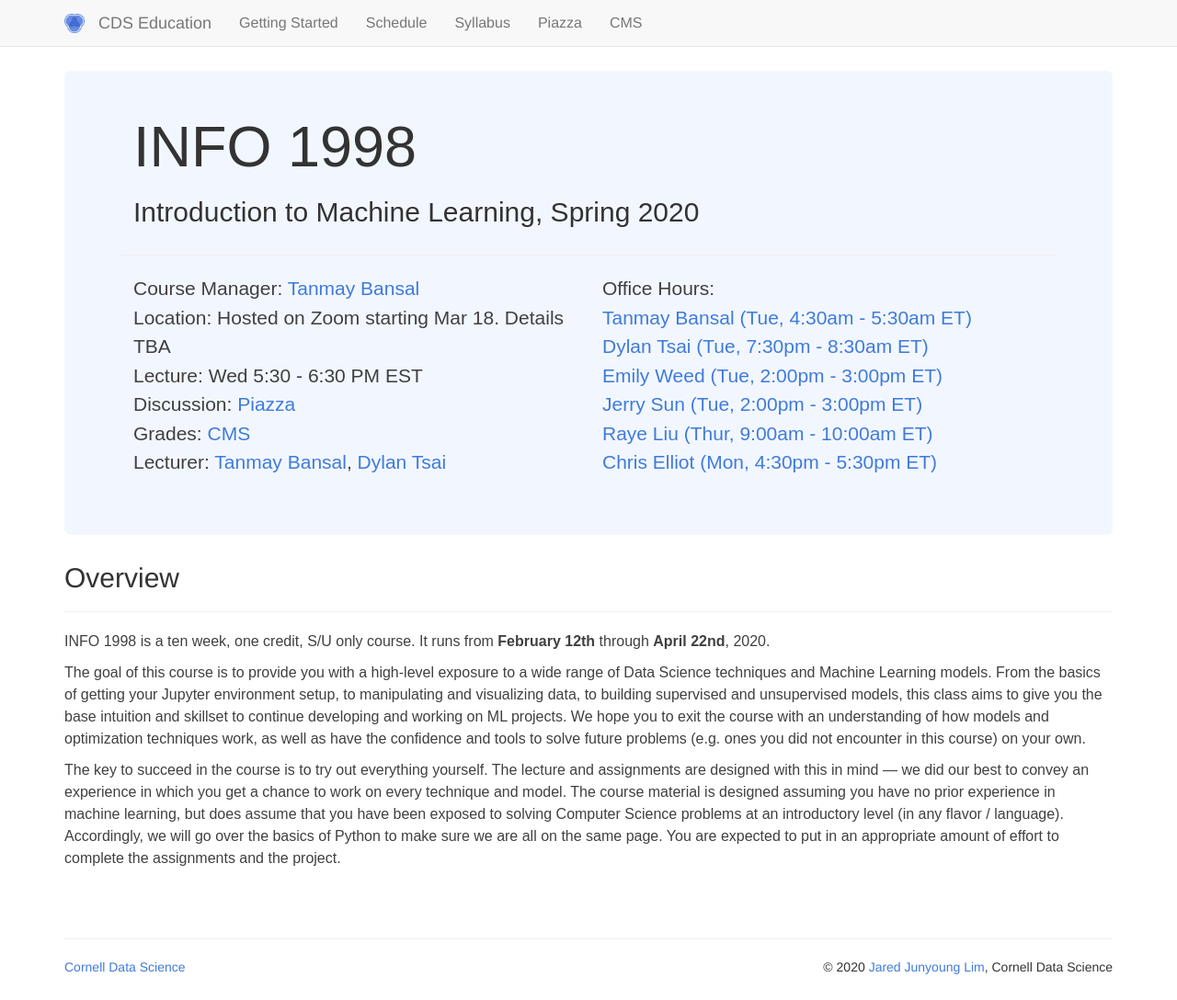
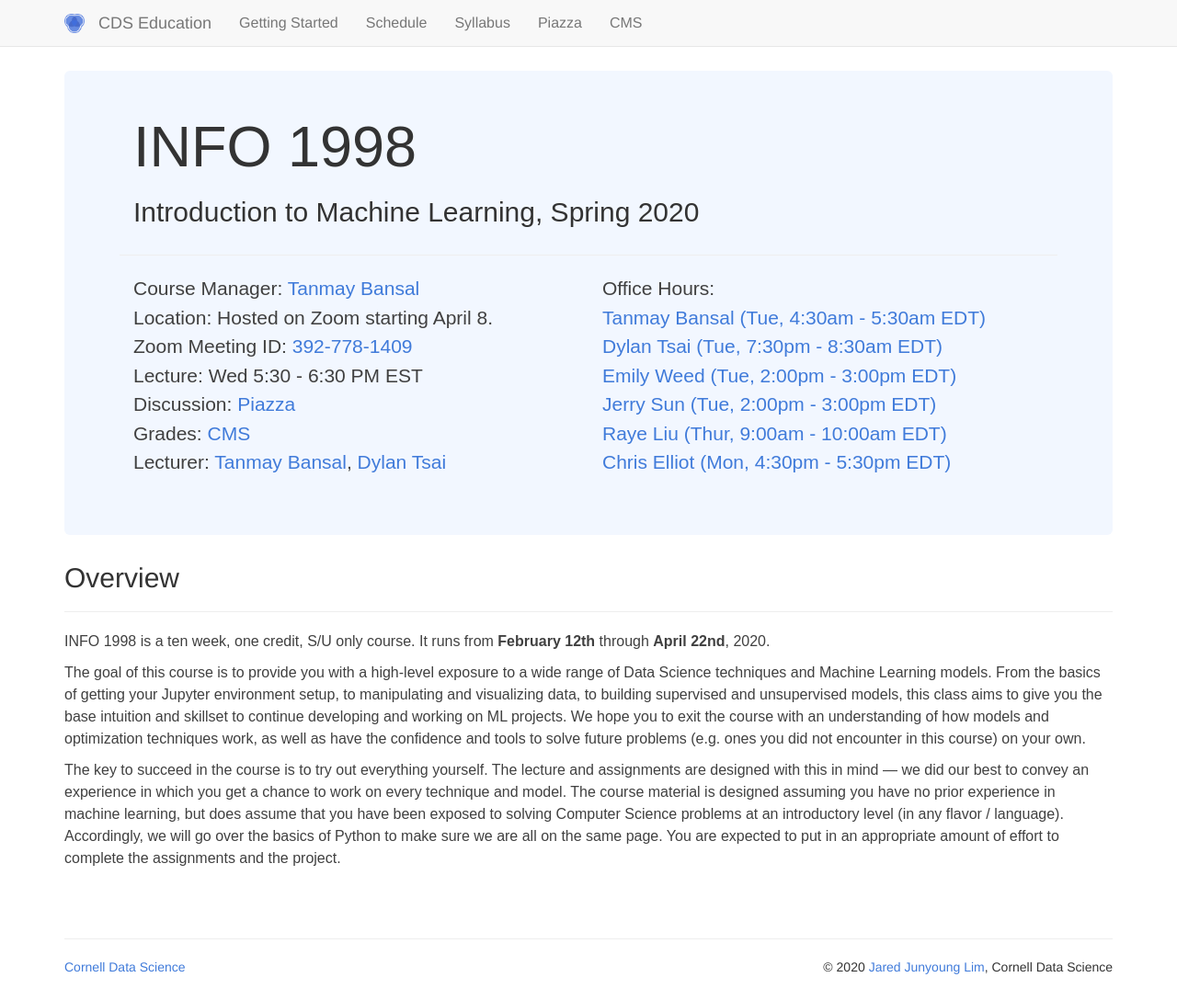
Before and after one commit to CornellDataScience/info1998, a Jekyll site: the page built from index.md, in a window 1280 px wide and 1088 px high. Shown: the whole window at 92% size. Built offline with Jekyll 4.4.1, drawn with Linux system fonts in a browser that asks for light colours.

Commit message:
Modified zoom link for lecture meeting

```diff
--- a/_includes/core/title.html
+++ b/_includes/core/title.html
@@ -12,7 +12,8 @@
       <div class="col-xs-5 col-sm-6 col-md-6 col-lg-6">
         <p>
           Course Manager: <a href="mailto:tb444@cornell.edu?subject=[INFO 1998]">Tanmay Bansal</a><br />
-          Location: Hosted on Zoom starting Mar 18. Details TBA<br />
+          Location: Hosted on Zoom starting April 8. <br />
+          Zoom Meeting ID: <a href=https://cornell.zoom.com.cn/j/3927781409>392-778-1409</a><br />
           Lecture: Wed 5:30 - 6:30 PM EST<br />
           Discussion: <a href="https://piazza.com/cornell/spring2020/info1998" target="_blank"
             rel="noopener">Piazza</a><br />
@@ -25,17 +26,17 @@
         <p>
           Office Hours: <br />
           <a href="https://cornell.zoom.com.cn/s/159720695">
-            Tanmay Bansal (Tue, 4:30am - 5:30am ET)</a><br />
+            Tanmay Bansal (Tue, 4:30am - 5:30am EDT)</a><br />
           <a href="https://cornell.zoom.com.cn/j/280910283">
-            Dylan Tsai (Tue, 7:30pm - 8:30am ET)</a><br />
+            Dylan Tsai (Tue, 7:30pm - 8:30am EDT)</a><br />
           <a href="https://cornell.zoom.com.cn/j/940015366">
-            Emily Weed (Tue, 2:00pm - 3:00pm ET)</a><br />
+            Emily Weed (Tue, 2:00pm - 3:00pm EDT)</a><br />
           <a href="https://cornell.zoom.com.cn/j/422211947">
-            Jerry Sun (Tue, 2:00pm - 3:00pm ET)</a><br />
+            Jerry Sun (Tue, 2:00pm - 3:00pm EDT)</a><br />
           <a href="https://zoom.com.cn/j/9600544386">
-            Raye Liu (Thur, 9:00am - 10:00am ET)</a><br />
+            Raye Liu (Thur, 9:00am - 10:00am EDT)</a><br />
           <a href="https://cornell.zoom.com.cn/j/417991255">
-            Chris Elliot (Mon, 4:30pm - 5:30pm ET)</a><br />
+            Chris Elliot (Mon, 4:30pm - 5:30pm EDT)</a><br />
 
           <!-- <b>Show up on February 12th to Enroll!</b><br/>
        <b>Fill out the <a href=" https://tiny.cc/info1998_sp20">Google Form</a> by February 14th</b>.-->
```
